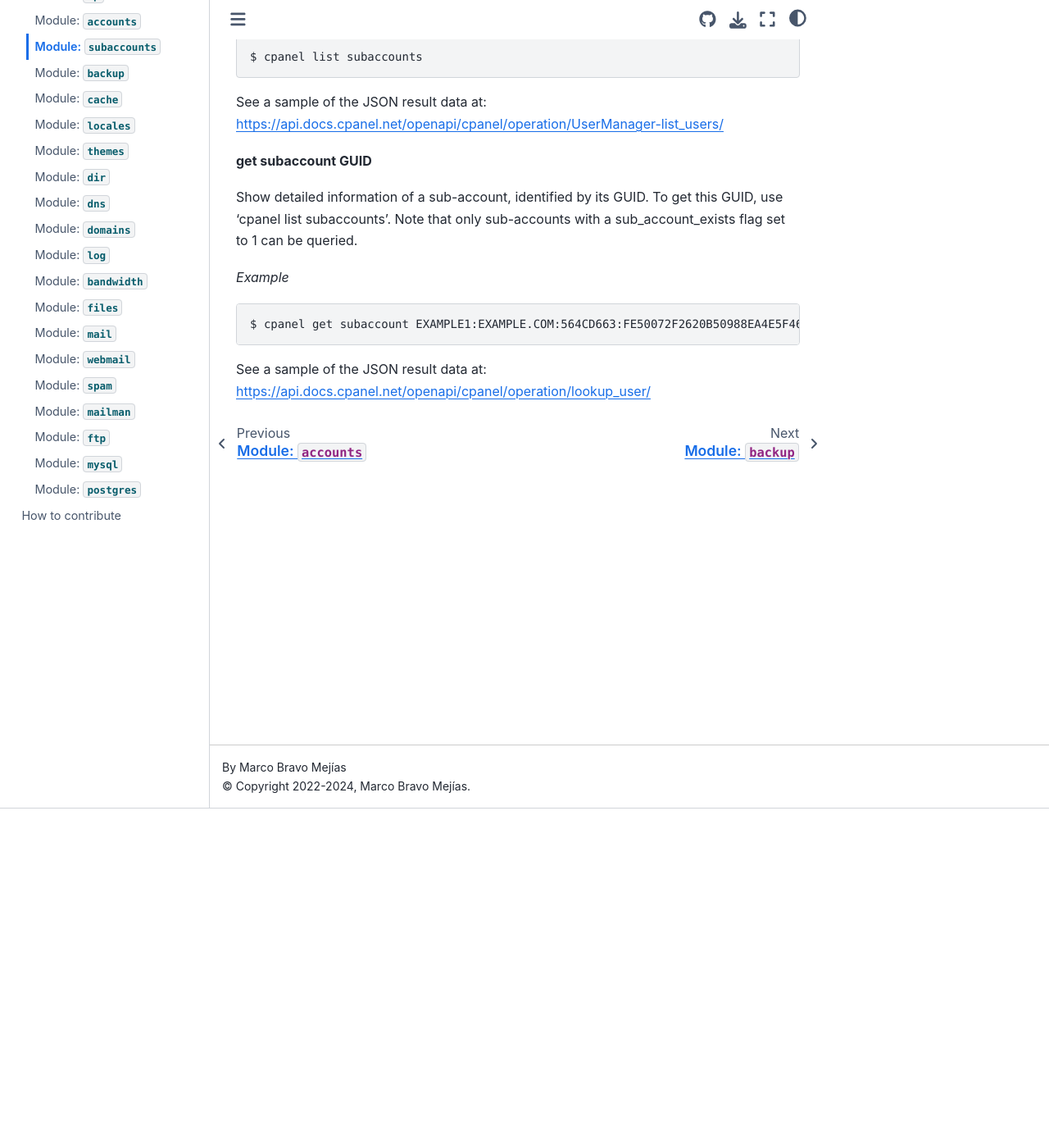
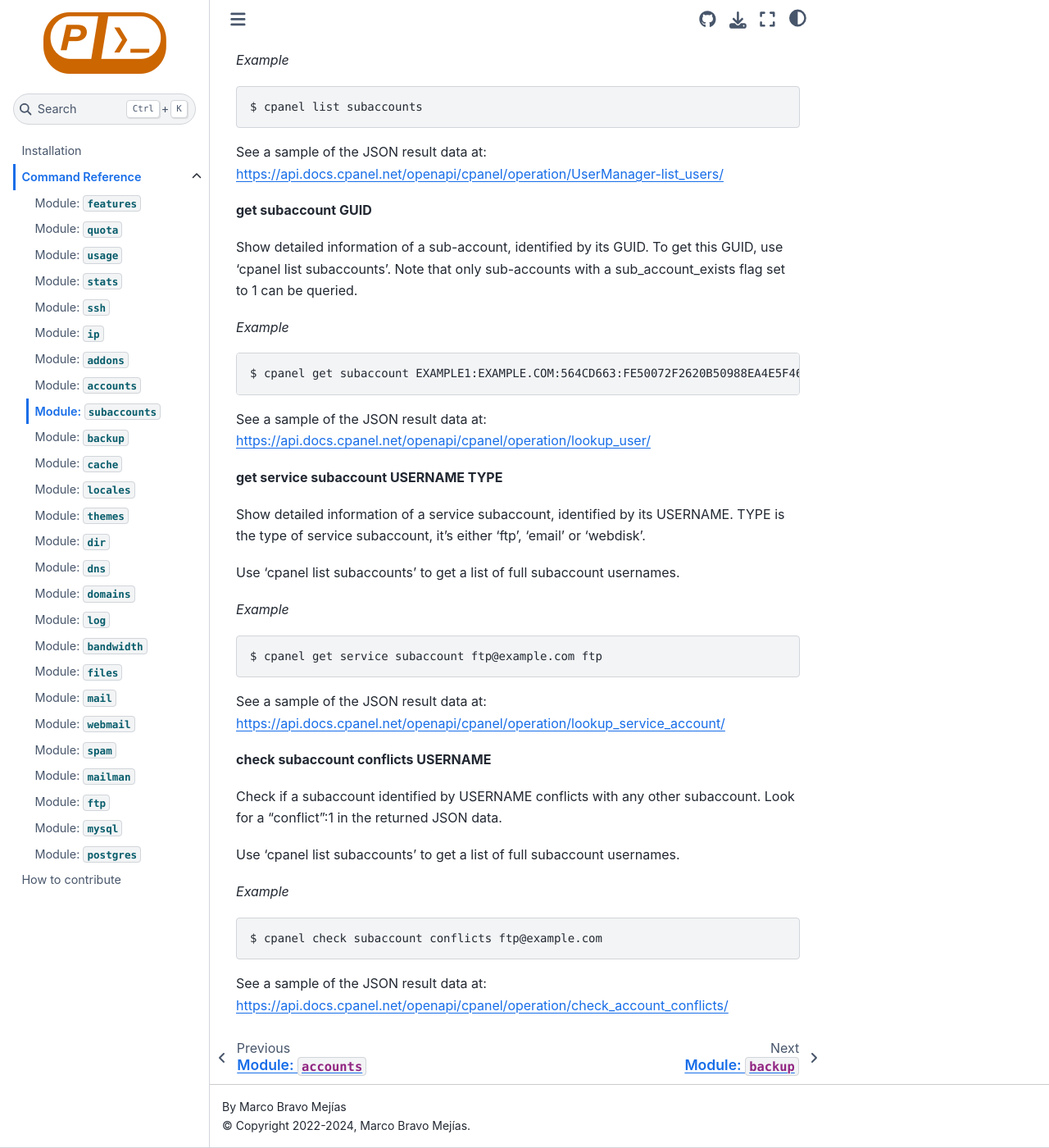
Before and after one commit to layfellow/cpanel-cli, a Sphinx documentation site: the page built from doc/reference/subaccounts.rst, in a window 1280 px wide and 1400 px high, scrolled down 414 px. Shown: the whole window at 82% size. Built offline with Sphinx 7.4.7 and the Sphinx Book theme 1.1.4, drawn with Linux system fonts in a browser that asks for light colours; some of the changed text lies outside the part shown.

Commit message:
Add more functions
- list addons
- list addon instances
- get addon instance
- get service account
- check subaccount conflicts

```diff
--- a/doc/reference.rst
+++ b/doc/reference.rst
@@ -17,6 +17,7 @@
    reference/stats
    reference/ssh
    reference/ip
+   reference/addons
    reference/accounts
    reference/subaccounts
    reference/backup
--- a/doc/reference/subaccounts.rst
+++ b/doc/reference/subaccounts.rst
@@ -10,6 +10,8 @@
 
 - **list subaccounts**
 - **get subaccount GUID**
+- **get service account USERNAME TYPE**
+- **check subaccount conflicts USERNAME**
 
 **COMMANDS**
 
@@ -42,3 +44,35 @@
 
 See a sample of the JSON result data at:
 https://api.docs.cpanel.net/openapi/cpanel/operation/lookup_user/
+
+**get service subaccount USERNAME TYPE**
+
+Show detailed information of a service subaccount, identified by its USERNAME.
+TYPE is the type of service subaccount, it's either ‘ftp’, ‘email’ or ‘webdisk’.
+
+Use ‘cpanel list subaccounts’ to get a list of full subaccount usernames.
+
+*Example*
+
+.. code:: sh
+
+    $ cpanel get service subaccount ftp@example.com ftp
+
+See a sample of the JSON result data at:
+https://api.docs.cpanel.net/openapi/cpanel/operation/lookup_service_account/
+
+**check subaccount conflicts USERNAME**
+
+Check if a subaccount identified by USERNAME conflicts with any other subaccount.
+Look for a “conflict”:1 in the returned JSON data.
+
+Use ‘cpanel list subaccounts’ to get a list of full subaccount usernames.
+
+*Example*
+
+.. code:: sh
+
+    $ cpanel check subaccount conflicts ftp@example.com
+
+See a sample of the JSON result data at:
+https://api.docs.cpanel.net/openapi/cpanel/operation/check_account_conflicts/
```
Also changed, not shown: UAPI.md (+5 -5 lines), doc/reference/addons.rst (added, +65 -0 lines), 10 other files.
